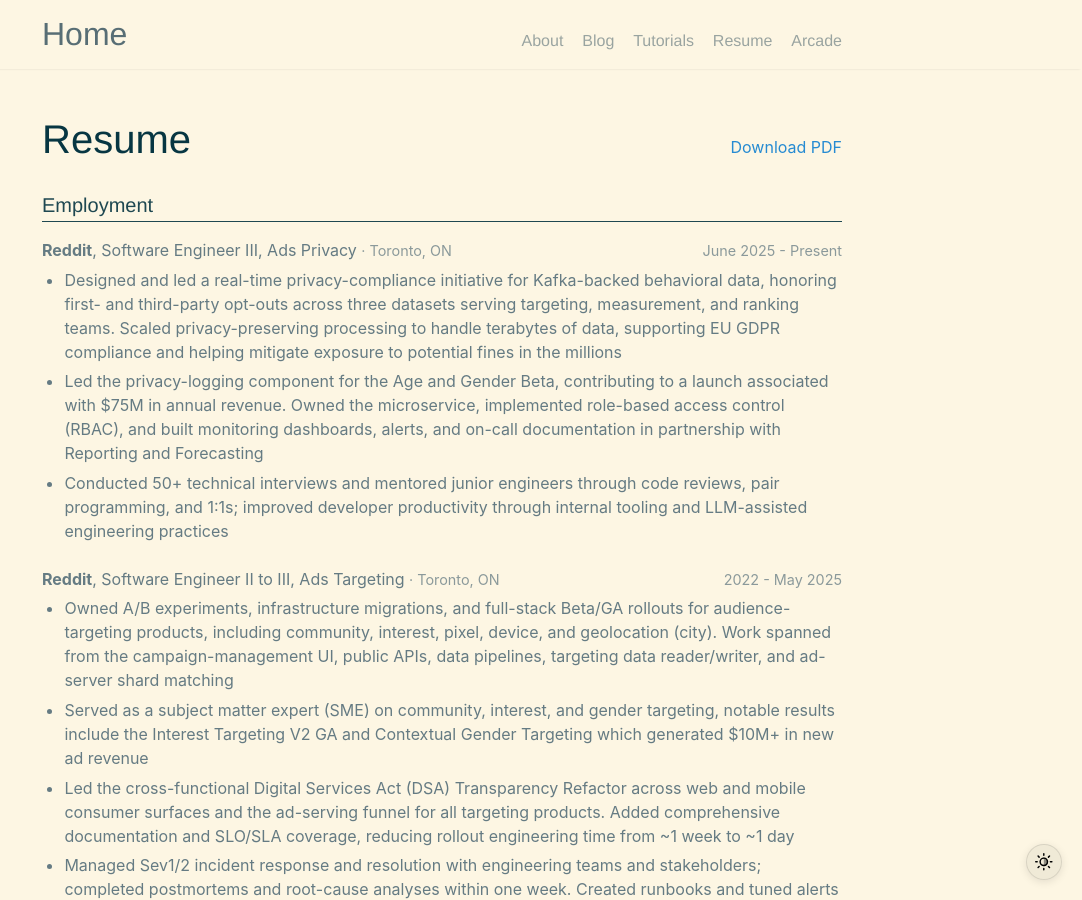
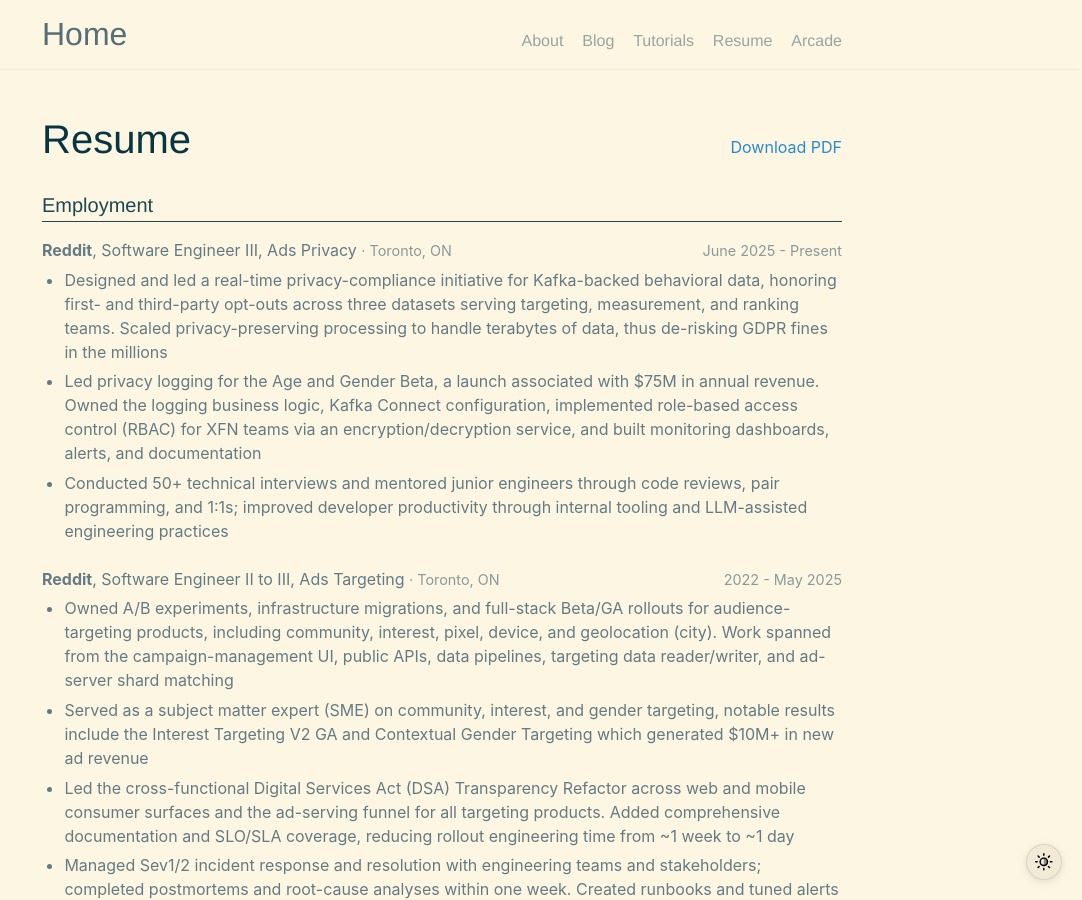
Before and after one commit to wgranados/wgranados.github.io, a Jekyll site: the page built from work.html, in a window 1280 px wide and 900 px high. Shown: the whole window, without its empty margins (198-1280 px from the left). Built offline with Jekyll 4.4.1, drawn with Linux system fonts in a browser that asks for light colours.

Commit message:
update resume

```diff
--- a/_data/resume.yml
+++ b/_data/resume.yml
@@ -11,8 +11,8 @@
     tech: ""
     range: June 2025 - Present
     bullets:
-      - "Designed and led a real-time privacy-compliance initiative for Kafka-backed behavioral data, honoring first- and third-party opt-outs across three datasets serving targeting, measurement, and ranking teams. Scaled privacy-preserving processing to handle terabytes of data, supporting EU GDPR compliance and helping mitigate exposure to potential fines in the millions"
-      - "Led the privacy-logging component for the Age and Gender Beta, contributing to a launch associated with $75M in annual revenue. Owned the microservice, implemented role-based access control (RBAC), and built monitoring dashboards, alerts, and on-call documentation in partnership with Reporting and Forecasting"
+      - "Designed and led a real-time privacy-compliance initiative for Kafka-backed behavioral data, honoring first- and third-party opt-outs across three datasets serving targeting, measurement, and ranking teams. Scaled privacy-preserving processing to handle terabytes of data, thus de-risking GDPR fines in the millions"
+      - "Led privacy logging for the Age and Gender Beta, a launch associated with $75M in annual revenue. Owned the logging business logic, Kafka Connect configuration, implemented role-based access control (RBAC) for XFN teams via an encryption/decryption service, and built monitoring dashboards, alerts, and documentation"
       - "Conducted 50+ technical interviews and mentored junior engineers through code reviews, pair programming, and 1:1s; improved developer productivity through internal tooling and LLM-assisted engineering practices"
   - company: Reddit
     title: "Software Engineer II to III, Ads Targeting"
--- a/resume/resume_paste.txt
+++ b/resume/resume_paste.txt
@@ -4,8 +4,8 @@
 Employment
 Reddit | Software Engineer III, Ads Privacy | Toronto, ON
 Dates: June 2025 - Present
-- Designed and led a real-time privacy-compliance initiative for Kafka-backed behavioral data, honoring first- and third-party opt-outs across three datasets serving targeting, measurement, and ranking teams. Scaled privacy-preserving processing to handle terabytes of data, supporting EU GDPR compliance and helping mitigate exposure to potential fines in the millions
-- Led the privacy-logging component for the Age and Gender Beta, contributing to a launch associated with $75M in annual revenue. Owned the microservice, implemented role-based access control (RBAC), and built monitoring dashboards, alerts, and on-call documentation in partnership with Reporting and Forecasting
+- Designed and led a real-time privacy-compliance initiative for Kafka-backed behavioral data, honoring first- and third-party opt-outs across three datasets serving targeting, measurement, and ranking teams. Scaled privacy-preserving processing to handle terabytes of data, thus de-risking GDPR fines in the millions
+- Led privacy logging for the Age and Gender Beta, a launch associated with $75M in annual revenue. Owned the logging business logic, Kafka Connect configuration, implemented role-based access control (RBAC) for XFN teams via an encryption/decryption service, and built monitoring dashboards, alerts, and documentation
 - Conducted 50+ technical interviews and mentored junior engineers through code reviews, pair programming, and 1:1s; improved developer productivity through internal tooling and LLM-assisted engineering practices
 Reddit | Software Engineer II to III, Ads Targeting | Toronto, ON
 Dates: 2022 - May 2025
```
Also changed, not shown: 2 other files.
